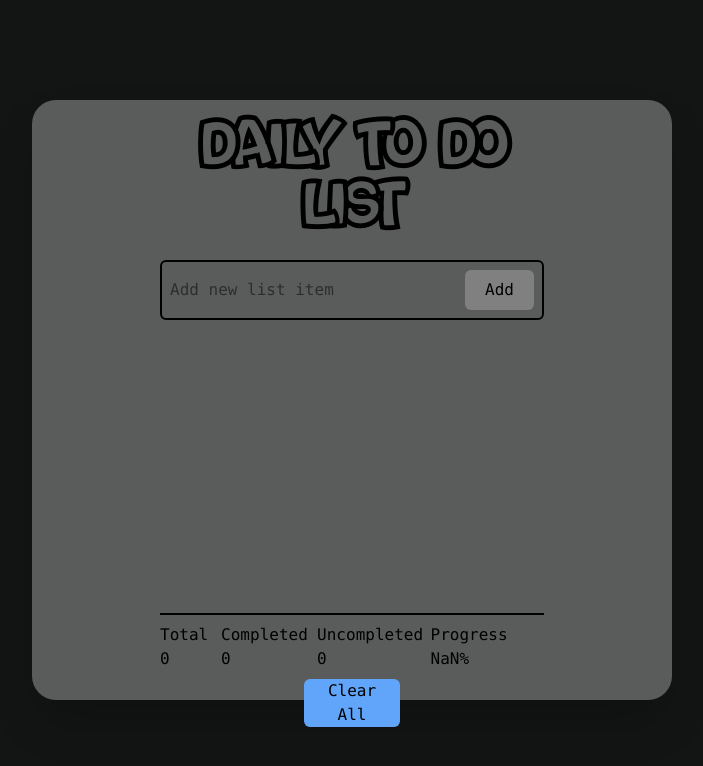
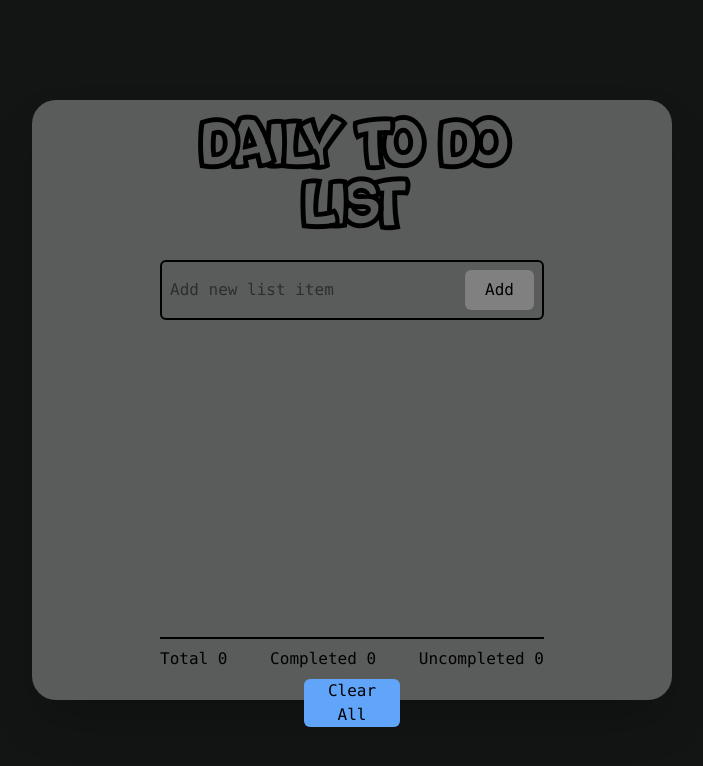
Before and after one commit to Fouji5131/daily-to-do-list, a React (Create React App) app: page / in a window 1280 px wide. Shown: the top 766 px of the page, without its empty margins (288-991 px from the left). Built offline with nearby package versions, Linux system fonts and the light colour scheme.

Commit message:
bug remove now working correct

```diff
--- a/src/App.js
+++ b/src/App.js
@@ -132,7 +132,7 @@ function App() {
                 <h1>Total {noOfItems}</h1>
                 <h1>Completed {noOfCompleted}</h1>
                 <h1>Uncompleted {noOfUnCompleted}</h1>
-                <h1>Progress {progress}%</h1>
+                {/* <h1>Progress {progress}%</h1> */}
               </div>
               <button
                 className="w-1/4 py-0 xl:px-2 xl:py-0 rounded-md bg-blue-400 hover:scale-110"
```
